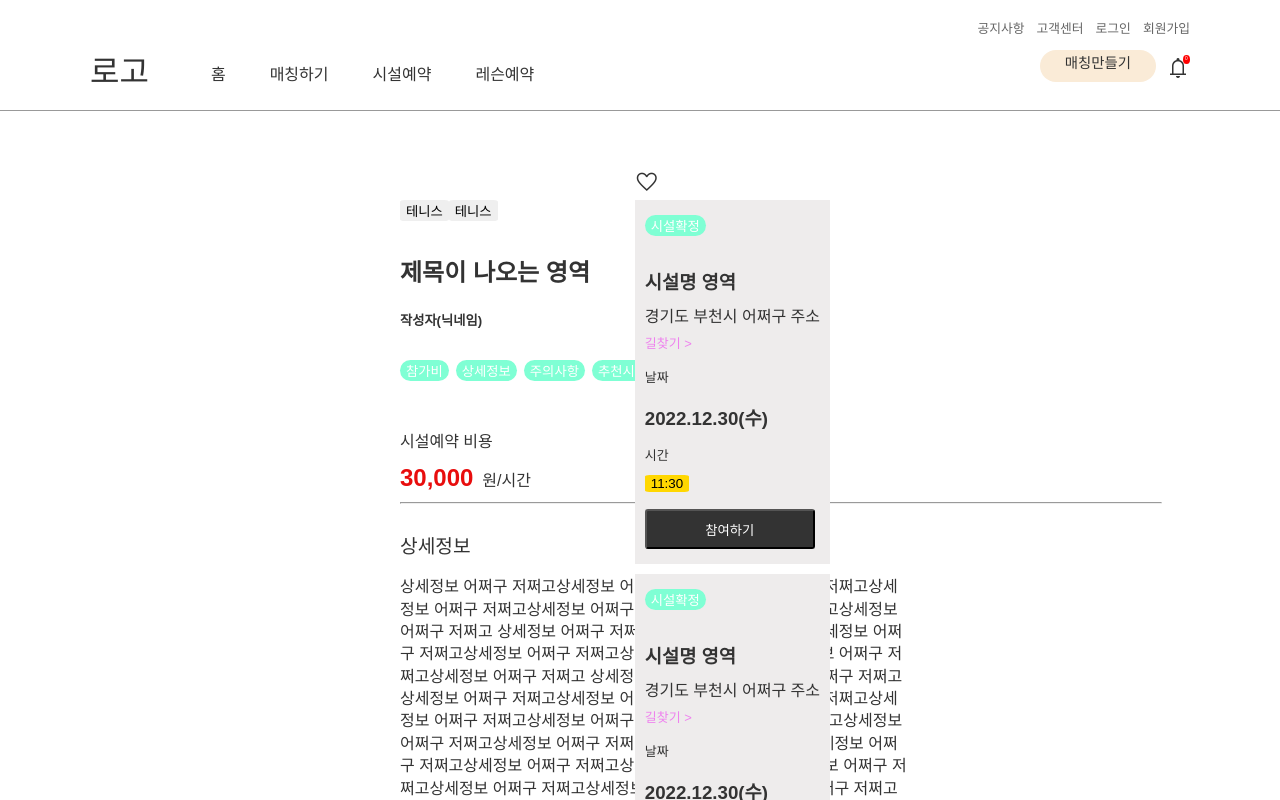
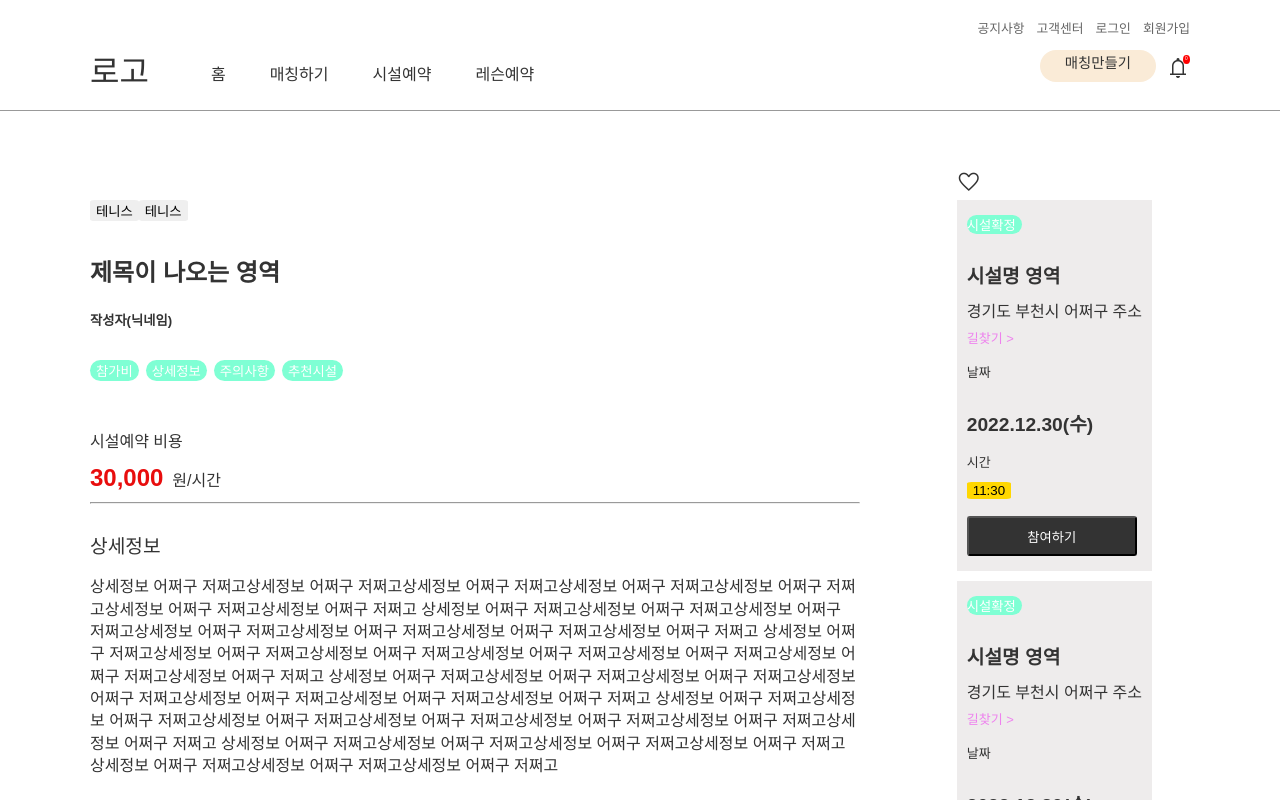
Before and after one commit to MultiFront/Multi_Front, a React (Create React App) app: page /match_detail_lay in a window 1280 px wide. Shown: the top 800 px of the page. Built offline with nearby package versions, Linux system fonts and the light colour scheme.

Commit message:
css commit

```diff
--- a/src/components/layout/match_detail_lay.css
+++ b/src/components/layout/match_detail_lay.css
@@ -1,14 +1,12 @@
 .main-content {
-    width: 40%;
     position: relative;
-    margin-left: 400px;
+    width: 70%;
 }
 
 .main-banner {
-    margin-right: 450px;
-    position: absolute;
     top: 100px;
     margin-top: 70px;
+    margin-right: 10%;
     right: 0px;
     position: fixed;
     z-index: 1;
@@ -30,6 +28,9 @@
 
 .check-display {
     border-radius: 20px;
+    width: 55px;
+    line-height: normal;
+    font-size: smaller;
     border-style: none;
     background-color: aquamarine;
     margin-bottom: 15px;
--- a/src/components/layout/match_detail_lay.js
+++ b/src/components/layout/match_detail_lay.js
@@ -21,7 +21,7 @@ const Match_detail_lay = () => {
 
     <Header/>
 
-    <main className="main">
+    <main className="main inner">
         <div className='main-content'>
 
         <Sport_type/>
--- a/src/components/layout/matching_detail/hr.js
+++ b/src/components/layout/matching_detail/hr.js
@@ -2,7 +2,7 @@ import React from 'react'
 
 function Hr() {
   return (
-      <hr style={{width: '760px'}}/>
+      <hr/>
   )
 }
 
--- a/src/components/layout/matching_detail/main-banner.js
+++ b/src/components/layout/matching_detail/main-banner.js
@@ -3,7 +3,7 @@ import React from 'react'
 function Main_banner() {
   return (
     <div>
-        <button className="check-display">시설확정</button>
+        <div className="check-display">시설확정</div>
         <h3 style={{marginBottom: '10px'}}>시설명 영역</h3>
         <div style={{marginBottom: '3px'}}>경기도 부천시 어쩌구 주소</div>
         <div style={{marginBottom: '15px'}}><a href="#">길찾기 &gt;</a></div>
```
